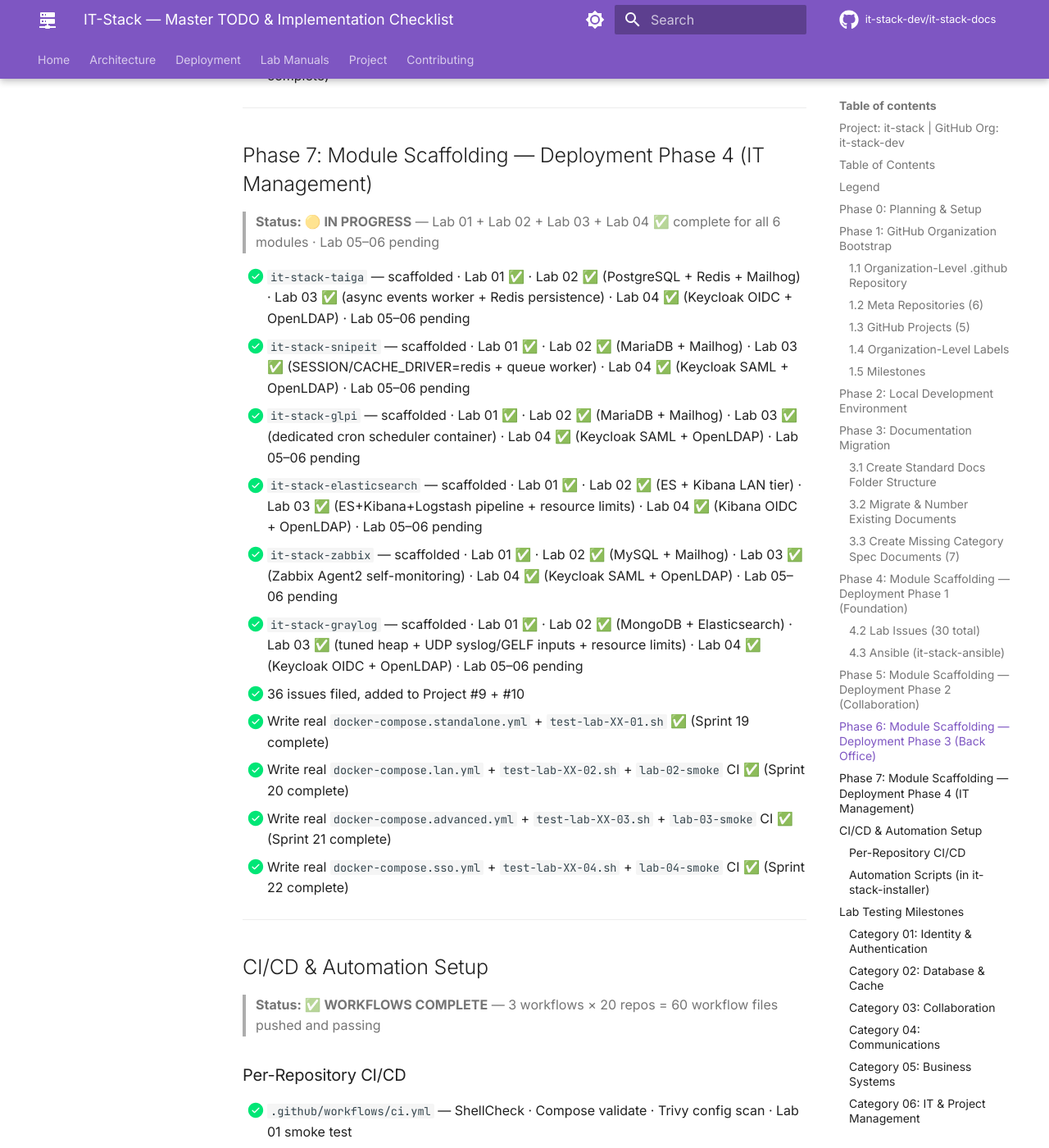
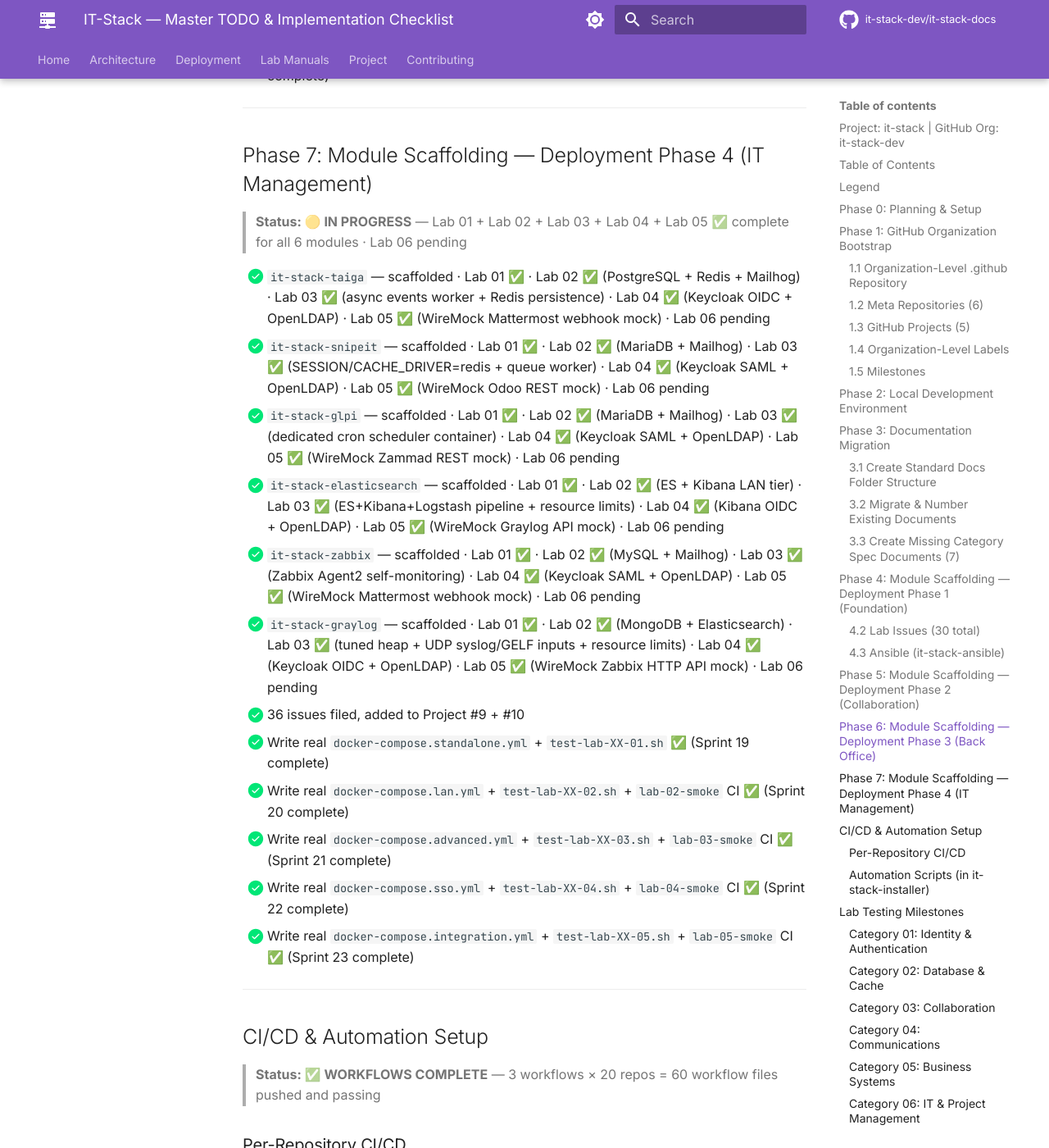
Before and after one commit to it-stack-dev/it-stack-docs, an MkDocs documentation site: the page built from docs/IT-STACK-TODO.md, in a window 1280 px wide and 1400 px high, scrolled down 7914 px. Shown: the whole window at 82% size. Built offline with MkDocs 1.6.1 and Material for MkDocs 9.7.7, drawn with Linux system fonts in a browser that asks for light colours; comment, search, counter and statistics services are not loaded; some of the changed text lies outside the part shown.

Commit message:
docs: Sprint 23 complete — Phase 4 Lab 05 (114/120, 95%)

```diff
--- a/docs/IT-STACK-TODO.md
+++ b/docs/IT-STACK-TODO.md
@@ -234,19 +234,20 @@ All 5 repos have:
 
 ## Phase 7: Module Scaffolding — Deployment Phase 4 (IT Management)
 
-> **Status: 🟡 IN PROGRESS** — Lab 01 + Lab 02 + Lab 03 + Lab 04 ✅ complete for all 6 modules · Lab 05–06 pending
+> **Status: 🟡 IN PROGRESS** — Lab 01 + Lab 02 + Lab 03 + Lab 04 + Lab 05 ✅ complete for all 6 modules · Lab 06 pending
 
-- [x] `it-stack-taiga` — scaffolded · Lab 01 ✅ · Lab 02 ✅ (PostgreSQL + Redis + Mailhog) · Lab 03 ✅ (async events worker + Redis persistence) · Lab 04 ✅ (Keycloak OIDC + OpenLDAP) · Lab 05–06 pending
-- [x] `it-stack-snipeit` — scaffolded · Lab 01 ✅ · Lab 02 ✅ (MariaDB + Mailhog) · Lab 03 ✅ (SESSION/CACHE_DRIVER=redis + queue worker) · Lab 04 ✅ (Keycloak SAML + OpenLDAP) · Lab 05–06 pending
-- [x] `it-stack-glpi` — scaffolded · Lab 01 ✅ · Lab 02 ✅ (MariaDB + Mailhog) · Lab 03 ✅ (dedicated cron scheduler container) · Lab 04 ✅ (Keycloak SAML + OpenLDAP) · Lab 05–06 pending
-- [x] `it-stack-elasticsearch` — scaffolded · Lab 01 ✅ · Lab 02 ✅ (ES + Kibana LAN tier) · Lab 03 ✅ (ES+Kibana+Logstash pipeline + resource limits) · Lab 04 ✅ (Kibana OIDC + OpenLDAP) · Lab 05–06 pending
-- [x] `it-stack-zabbix` — scaffolded · Lab 01 ✅ · Lab 02 ✅ (MySQL + Mailhog) · Lab 03 ✅ (Zabbix Agent2 self-monitoring) · Lab 04 ✅ (Keycloak SAML + OpenLDAP) · Lab 05–06 pending
-- [x] `it-stack-graylog` — scaffolded · Lab 01 ✅ · Lab 02 ✅ (MongoDB + Elasticsearch) · Lab 03 ✅ (tuned heap + UDP syslog/GELF inputs + resource limits) · Lab 04 ✅ (Keycloak OIDC + OpenLDAP) · Lab 05–06 pending
+- [x] `it-stack-taiga` — scaffolded · Lab 01 ✅ · Lab 02 ✅ (PostgreSQL + Redis + Mailhog) · Lab 03 ✅ (async events worker + Redis persistence) · Lab 04 ✅ (Keycloak OIDC + OpenLDAP) · Lab 05 ✅ (WireMock Mattermost webhook mock) · Lab 06 pending
+- [x] `it-stack-snipeit` — scaffolded · Lab 01 ✅ · Lab 02 ✅ (MariaDB + Mailhog) · Lab 03 ✅ (SESSION/CACHE_DRIVER=redis + queue worker) · Lab 04 ✅ (Keycloak SAML + OpenLDAP) · Lab 05 ✅ (WireMock Odoo REST mock) · Lab 06 pending
+- [x] `it-stack-glpi` — scaffolded · Lab 01 ✅ · Lab 02 ✅ (MariaDB + Mailhog) · Lab 03 ✅ (dedicated cron scheduler container) · Lab 04 ✅ (Keycloak SAML + OpenLDAP) · Lab 05 ✅ (WireMock Zammad REST mock) · Lab 06 pending
+- [x] `it-stack-elasticsearch` — scaffolded · Lab 01 ✅ · Lab 02 ✅ (ES + Kibana LAN tier) · Lab 03 ✅ (ES+Kibana+Logstash pipeline + resource limits) · Lab 04 ✅ (Kibana OIDC + OpenLDAP) · Lab 05 ✅ (WireMock Graylog API mock) · Lab 06 pending
+- [x] `it-stack-zabbix` — scaffolded · Lab 01 ✅ · Lab 02 ✅ (MySQL + Mailhog) · Lab 03 ✅ (Zabbix Agent2 self-monitoring) · Lab 04 ✅ (Keycloak SAML + OpenLDAP) · Lab 05 ✅ (WireMock Mattermost webhook mock) · Lab 06 pending
+- [x] `it-stack-graylog` — scaffolded · Lab 01 ✅ · Lab 02 ✅ (MongoDB + Elasticsearch) · Lab 03 ✅ (tuned heap + UDP syslog/GELF inputs + resource limits) · Lab 04 ✅ (Keycloak OIDC + OpenLDAP) · Lab 05 ✅ (WireMock Zabbix HTTP API mock) · Lab 06 pending
 - [x] 36 issues filed, added to Project #9 + #10
 - [x] Write real `docker-compose.standalone.yml` + `test-lab-XX-01.sh` ✅ (Sprint 19 complete)
 - [x] Write real `docker-compose.lan.yml` + `test-lab-XX-02.sh` + `lab-02-smoke` CI ✅ (Sprint 20 complete)
 - [x] Write real `docker-compose.advanced.yml` + `test-lab-XX-03.sh` + `lab-03-smoke` CI ✅ (Sprint 21 complete)
 - [x] Write real `docker-compose.sso.yml` + `test-lab-XX-04.sh` + `lab-04-smoke` CI ✅ (Sprint 22 complete)
+- [x] Write real `docker-compose.integration.yml` + `test-lab-XX-05.sh` + `lab-05-smoke` CI ✅ (Sprint 23 complete)
 
 ---
 
@@ -303,7 +304,7 @@ All 5 repos have:
 |--------|--------|--------|--------|--------|--------|--------|
 | 03 · PostgreSQL | [x] | [x] | [x] | [x] | [x] | [x] |
 | 04 · Redis | [x] | [x] | [x] | [x] | [x] | [x] |
-| 05 · Elasticsearch | [x] | [x] | [x] | [x] | [ ] | [ ] |
+| 05 · Elasticsearch | [x] | [x] | [x] | [x] | [x] | [ ] |
 
 ### Category 03: Collaboration
 
@@ -333,19 +334,19 @@ All 5 repos have:
 
 | Module | Lab 01 | Lab 02 | Lab 03 | Lab 04 | Lab 05 | Lab 06 |
 |--------|--------|--------|--------|--------|--------|--------|
-| 15 · Taiga | [x] | [x] | [x] | [x] | [ ] | [ ] |
-| 16 · Snipe-IT | [x] | [x] | [x] | [x] | [ ] | [ ] |
-| 17 · GLPI | [x] | [x] | [x] | [x] | [ ] | [ ] |
+| 15 · Taiga | [x] | [x] | [x] | [x] | [x] | [ ] |
+| 16 · Snipe-IT | [x] | [x] | [x] | [x] | [x] | [ ] |
+| 17 · GLPI | [x] | [x] | [x] | [x] | [x] | [ ] |
 
 ### Category 07: Infrastructure
 
 | Module | Lab 01 | Lab 02 | Lab 03 | Lab 04 | Lab 05 | Lab 06 |
 |--------|--------|--------|--------|--------|--------|--------|
 | 18 · Traefik | [x] | [x] | [x] | [x] | [x] | [x] |
-| 19 · Zabbix | [x] | [x] | [x] | [x] | [ ] | [ ] |
-| 20 · Graylog | [x] | [x] | [x] | [x] | [ ] | [ ] |
+| 19 · Zabbix | [x] | [x] | [x] | [x] | [x] | [ ] |
+| 20 · Graylog | [x] | [x] | [x] | [x] | [x] | [ ] |
 
-**Lab Progress:** 108/120 (90.0%) — Phase 1 complete (30/120) ✅ · Phase 2 complete (30/120) ✅ · Phase 3 COMPLETE (24/120) ✅🎉 · **Phase 4: 24/36 (Labs 01–04 done)**
+**Lab Progress:** 114/120 (95.0%) — Phase 1 complete (30/120) ✅ · Phase 2 complete (30/120) ✅ · Phase 3 COMPLETE (24/120) ✅🎉 · **Phase 4: 30/36 (Labs 01–05 done)**
 
 ---
 
@@ -482,11 +483,14 @@ All 5 repos have:
 | Sprint 18 ✅ | Phase 3 Lab 06 (production deployment) | freepbx·suitecrm·odoo·openkm Lab 06 done — **Phase 3 COMPLETE 🎉** |
 | Sprint 19 ✅ | Phase 4 Lab 01 (standalone) | taiga·snipeit·glpi·elasticsearch·zabbix·graylog Lab 01 done |
 | Sprint 20 ✅ | Phase 4 Lab 02 (external deps) | taiga·snipeit·glpi·elasticsearch·zabbix·graylog Lab 02 done |
-| Next session | Phase 4 Lab 03 (advanced features) | taiga·snipeit·glpi·elasticsearch·zabbix·graylog Lab 03 |
+| Sprint 21 ✅ | Phase 4 Lab 03 (advanced features) | taiga·snipeit·glpi·elasticsearch·zabbix·graylog Lab 03 done |
+| Sprint 22 ✅ | Phase 4 Lab 04 (SSO integration) | taiga·snipeit·glpi·elasticsearch·zabbix·graylog Lab 04 done |
+| Sprint 23 ✅ | Phase 4 Lab 05 (advanced integration) | taiga·snipeit·glpi·elasticsearch·zabbix·graylog Lab 05 done |
+| Next session | Phase 4 Lab 06 (production deployment) | taiga·snipeit·glpi·elasticsearch·zabbix·graylog Lab 06 |
 | Sprint 14 ✅ | Phase 3 Lab 02 (external deps) | freepbx·suitecrm·odoo·openkm Lab 02 done |
 
 ---
 
 **Document Version:** 2.0
 **Project:** IT-Stack | **Org:** it-stack-dev
-**Last Updated:** 2026-03-03 — Phase 4 Lab 02 complete (96/120 labs, 80.0%) — Sprint 20 done ✅
+**Last Updated:** 2026-03-04 — Phase 4 Lab 05 complete (114/120 labs, 95.0%) — Sprint 23 done ✅
```
Also changed, not shown: CHANGELOG.md (+31 -2 lines).
